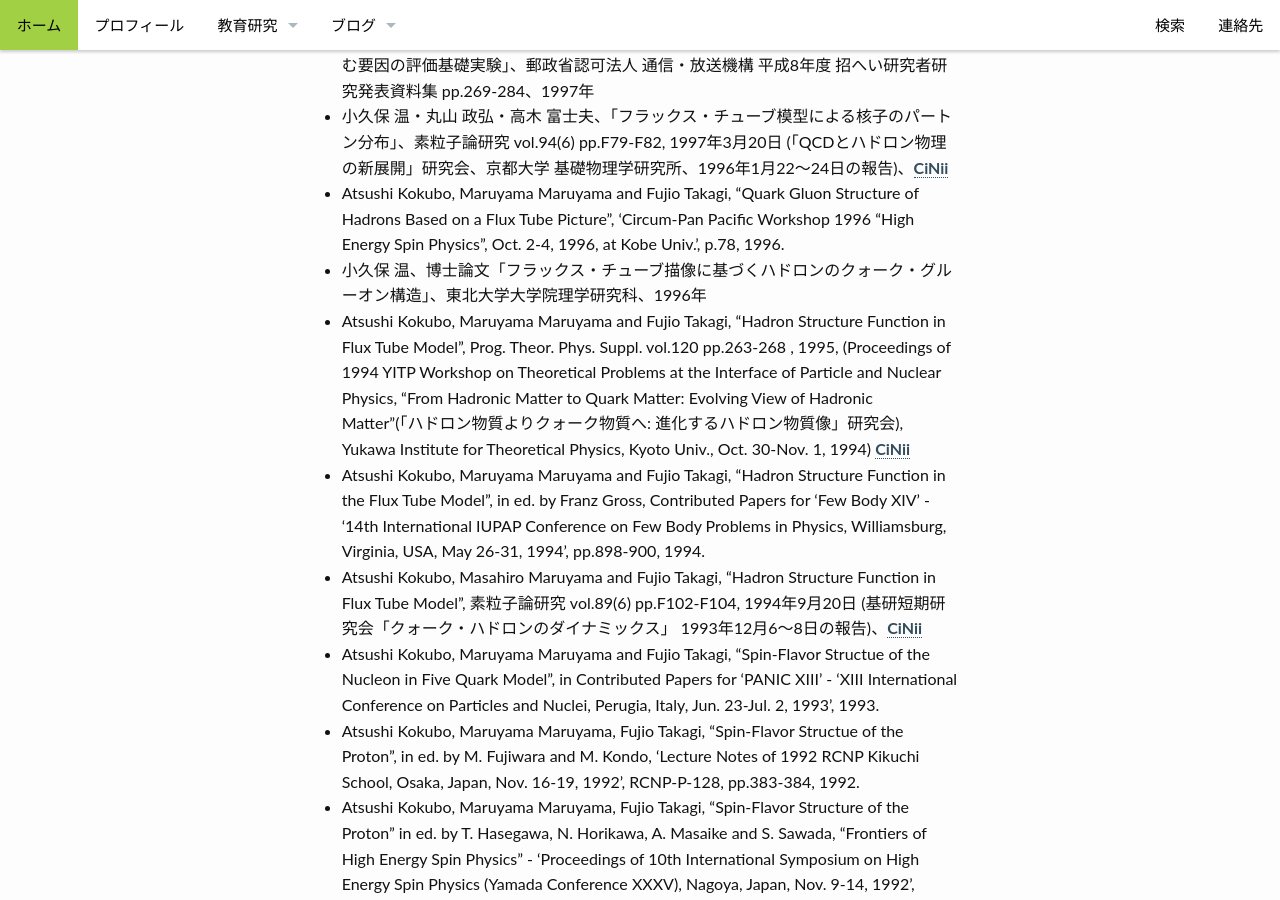
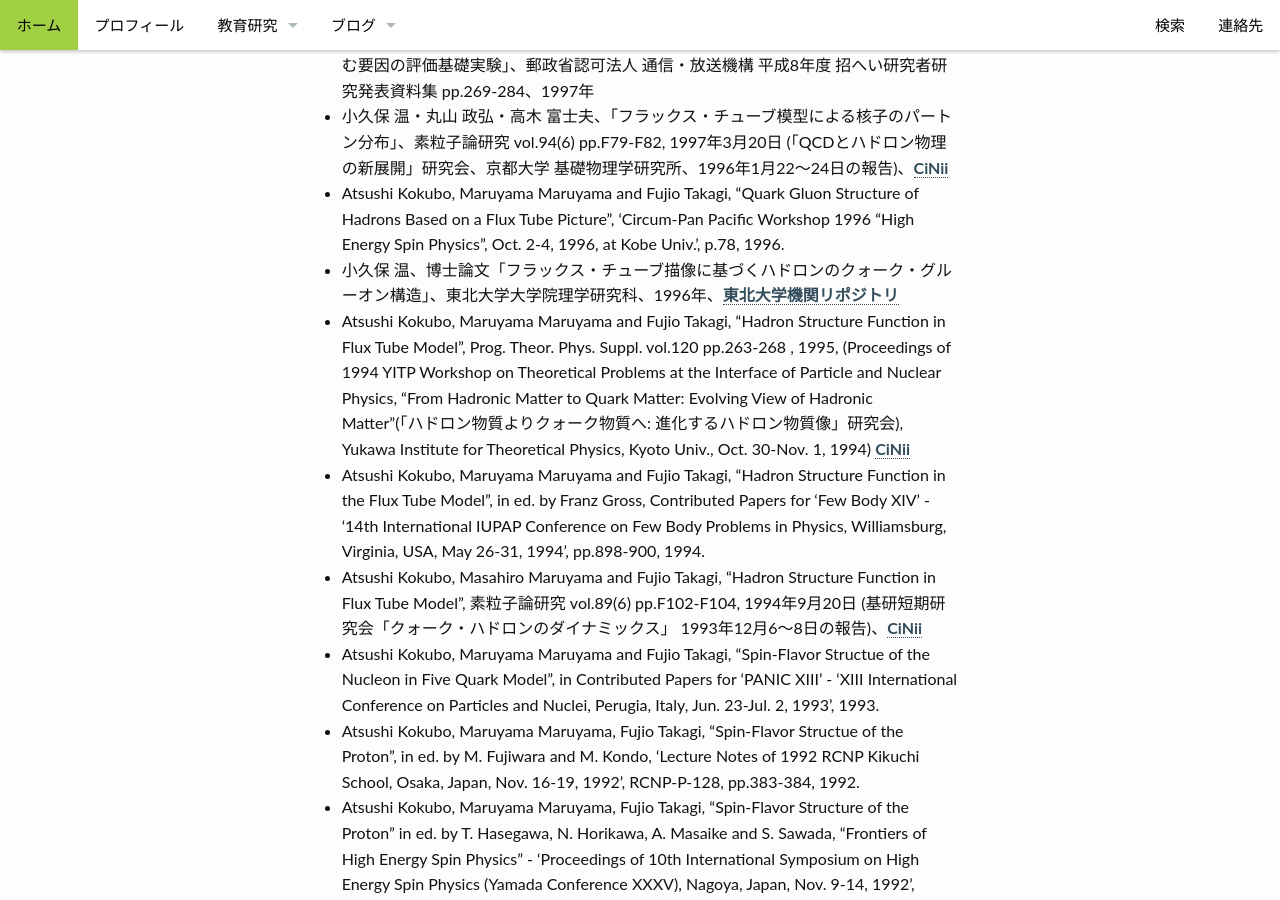
Before and after one commit to akokubo/akokubo.github.io, a Jekyll site: the page built from pages/activities/articles.md, in a window 1280 px wide and 900 px high, scrolled down 3068 px. Built offline with Jekyll 4.4.1, drawn with Linux system fonts in a browser that asks for light colours.

Commit message:
博士論文のリポジトリを追加

```diff
--- a/pages/activities/articles.md
+++ b/pages/activities/articles.md
@@ -47,7 +47,7 @@ header:
 * 小久保 温、「病院間通信システムや仮想研究室構築においてデータ通信の高速化を阻む要因の評価基礎実験」、郵政省認可法人 通信・放送機構 平成8年度 招へい研究者研究発表資料集 pp.269-284、1997年
 * 小久保 温・丸山 政弘・高木 富士夫、「フラックス・チューブ模型による核子のパートン分布」、素粒子論研究 vol.94(6) pp.F79-F82, 1997年3月20日 (「QCDとハドロン物理の新展開」研究会、京都大学 基礎物理学研究所、1996年1月22〜24日の報告)、[CiNii](http://ci.nii.ac.jp/naid/110006411690)
 * Atsushi Kokubo, Maruyama Maruyama and Fujio Takagi, "Quark Gluon Structure of Hadrons Based on a Flux Tube Picture", 'Circum-Pan Pacific Workshop 1996 "High Energy Spin Physics", Oct. 2-4, 1996, at Kobe Univ.', p.78, 1996.
-* 小久保 温、博士論文「フラックス・チューブ描像に基づくハドロンのクォーク・グルーオン構造」、東北大学大学院理学研究科、1996年
+* 小久保 温、博士論文「フラックス・チューブ描像に基づくハドロンのクォーク・グルーオン構造」、東北大学大学院理学研究科、1996年、[東北大学機関リポジトリ](http://hdl.handle.net/10097/54480)
 * Atsushi Kokubo, Maruyama Maruyama and Fujio Takagi, "Hadron Structure Function in Flux Tube Model", Prog. Theor. Phys. Suppl. vol.120 pp.263-268 , 1995, (Proceedings of 1994 YITP Workshop on Theoretical Problems at the Interface of Particle and Nuclear Physics, "From Hadronic Matter to Quark Matter: Evolving View of Hadronic Matter"(「ハドロン物質よりクォーク物質へ: 進化するハドロン物質像」研究会), Yukawa Institute for Theoretical Physics, Kyoto Univ., Oct. 30-Nov. 1, 1994) [CiNii](http://ci.nii.ac.jp/naid/110001207981)
 * Atsushi Kokubo, Maruyama Maruyama and Fujio Takagi, "Hadron Structure Function in the Flux Tube Model", in ed. by Franz Gross, Contributed Papers for 'Few Body XIV' - '14th International IUPAP Conference on Few Body Problems in Physics, Williamsburg, Virginia, USA, May 26-31, 1994', pp.898-900, 1994.
 * Atsushi Kokubo, Masahiro Maruyama and Fujio Takagi, "Hadron Structure Function in Flux Tube Model", 素粒子論研究 vol.89(6) pp.F102-F104, 1994年9月20日 (基研短期研究会「クォーク・ハドロンのダイナミックス」 1993年12月6〜8日の報告)、[CiNii](http://ci.nii.ac.jp/naid/110006412405)
```
